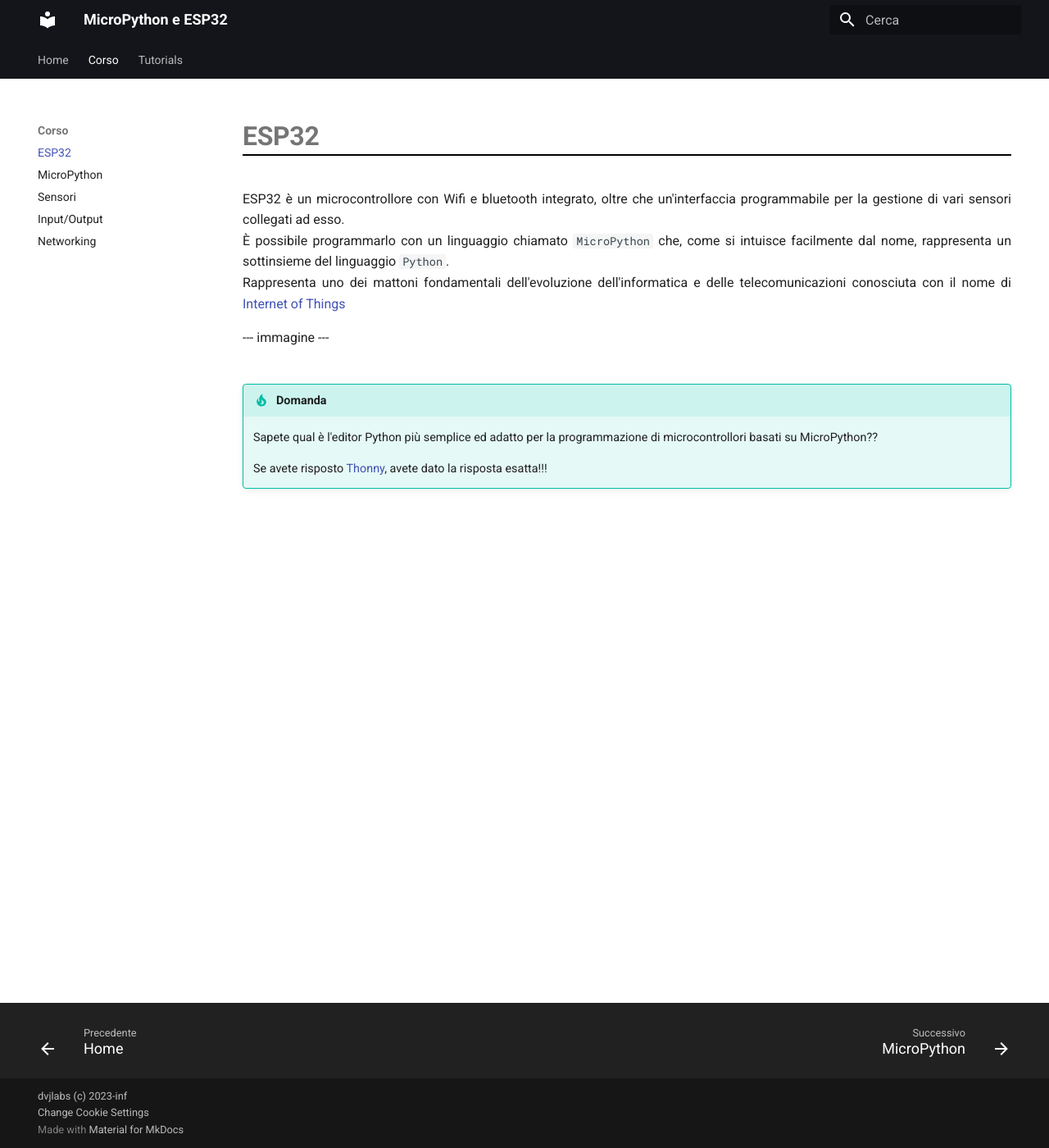
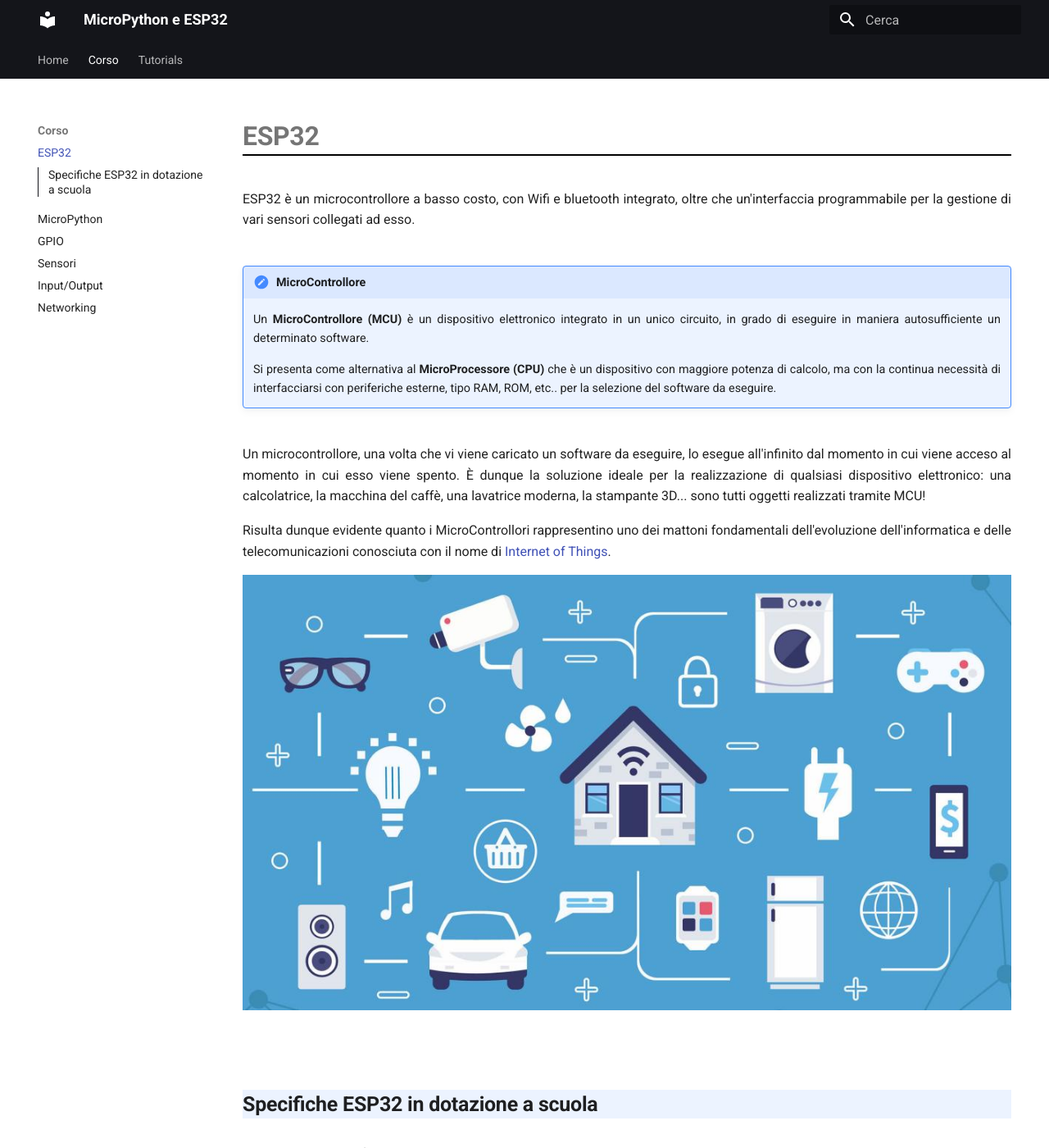
Before and after one commit to dvjlabs/esp32_course, an MkDocs documentation site: the page built from docs/corso/esp32.md, in a window 1280 px wide and 1400 px high. Shown: the whole window at 82% size. Built offline with MkDocs 1.6.1 and Material for MkDocs 9.7.7, drawn with Linux system fonts in a browser that asks for light colours; some of the changed text lies outside the part shown.

Commit message:
Qualche aggiustamento: la documentazione comincia a prendere forma!!!!

```diff
--- a/docs/corso/esp32.md
+++ b/docs/corso/esp32.md
@@ -1,16 +1,51 @@
 # ESP32
 
-ESP32 è un microcontrollore con Wifi e bluetooth integrato, oltre che un'interfaccia programmabile per la gestione di vari sensori collegati ad esso.<br>
-È possibile programmarlo con un linguaggio chiamato `MicroPython` che, come si intuisce facilmente dal nome, rappresenta un sottinsieme del linguaggio `Python`.<br>
-Rappresenta uno dei mattoni fondamentali dell'evoluzione dell'informatica e delle telecomunicazioni conosciuta con il nome di <a href="https://it.wikipedia.org/wiki/Internet_delle_cose" target="_blank">Internet of Things</a>
+ESP32 è un microcontrollore a basso costo, con Wifi e bluetooth integrato, oltre che un'interfaccia programmabile per la gestione di vari sensori collegati ad esso.<br>
 
---- immagine ---
+!!! note "MicroControllore"
 
-!!! tip "Domanda"
+    Un **MicroControllore (MCU)** è un dispositivo elettronico integrato in un unico circuito,
+    in grado di eseguire in maniera autosufficiente un determinato software.
 
-    Sapete qual è l'editor Python più semplice ed adatto per la programmazione di microcontrollori basati su MicroPython??
+    Si presenta come alternativa al **MicroProcessore (CPU)** che è un dispositivo con maggiore potenza di calcolo, ma con la
+    continua necessità di interfacciarsi con periferiche esterne, tipo RAM, ROM, etc.. per la selezione del software da eseguire.
 
-    Se avete risposto <a href="https://thonny.org" target="_blank">Thonny</a>, avete dato la risposta esatta!!!
+
+Un microcontrollore, una volta che vi viene caricato un software da eseguire, lo esegue all'infinito dal momento in cui viene acceso al momento in cui esso viene spento.
+È dunque la soluzione ideale per la realizzazione di qualsiasi dispositivo elettronico: una calcolatrice, la macchina del caffè, una lavatrice moderna, la stampante 3D... sono tutti
+oggetti realizzati tramite MCU!
+
+Risulta dunque evidente quanto i MicroControllori rappresentino uno dei mattoni fondamentali dell'evoluzione dell'informatica e delle telecomunicazioni
+conosciuta con il nome di <a href="https://it.wikipedia.org/wiki/Internet_delle_cose" target="_blank">Internet of Things</a>.
+
+
+![Internet of Things](images/IoT.jpg)
+
+
+## Specifiche ESP32 in dotazione a scuola
+
+
+Premessa: queste info qui sotto sono *roba da nerd*... leggetele con il rischio di appassionarvi a certe precisazioni!!
+
+La ESP32 in dotazione a scuola è una ESP32-WROOM-32 LOIN32 (se avete gli occhi buoni... lo potrete leggere sul dispositivo stesso):
+
+- lavora a 3.3 Volt
+- Consuma fino a 500mA
+- Il controllore **ESP32-WROOM-32**, incredibilmente a 32 bit, è dual-core basato su Xtensa LX6
+- Lavora a 240 Mhz
+- La memoria predefinita: 32 Mb ROM a 40 Mhz
+- **WiFi**: 802.11 b/g/n, fino a 150 Mbps
+- **Bluetooth** 4.2 BR/EDR e BLE
+- Ricevitore NZIF
+- Encryption: WAPI, WEP, TKIP, AES, SHA-2, RSA, ECC
+- Analog inputs (ADC): 12, 12-bit
+- Analog outputs (DAC): 2, 8-bit
+- Interfaces: **GPIO**, UART, I2C, I2S, SPI, PWM, Touch, Ethernet MAC, SDcard, SDIO, IrDA
+- UART baud rate: up to 5MBit/s
+- Programmable GPIO5 **output LED**
+- Supporta: ARDUINO, NodeMCU, **MicroPython**, ESP-IDF
+
+
 
 <!-- ################################################################################# -->
 
--- a/mkdocs.yml
+++ b/mkdocs.yml
@@ -52,6 +52,7 @@
     - Corso:
         - ESP32: corso/esp32.md
         - MicroPython: corso/micropython.md
+        - GPIO: corso/GPIO.md
         - Sensori: corso/sensori.md
         - Input/Output: corso/IO.md
         - Networking: corso/network.md
```
Also changed, not shown: docs/corso/GPIO.md (added, +14 -0 lines), docs/corso/micropython.md (+14 -5 lines), docs/index.md (+1 -1 lines), docs/tutorials/MasterUniverse.md (+2 -1 lines), docs/tutorials/WinChampionsLeague.md (+1 -1 lines), docs/corso/images/ESP32-WROOM-32-LOIN32-pinout.png (added), docs/corso/images/IoT.jpg (added).
